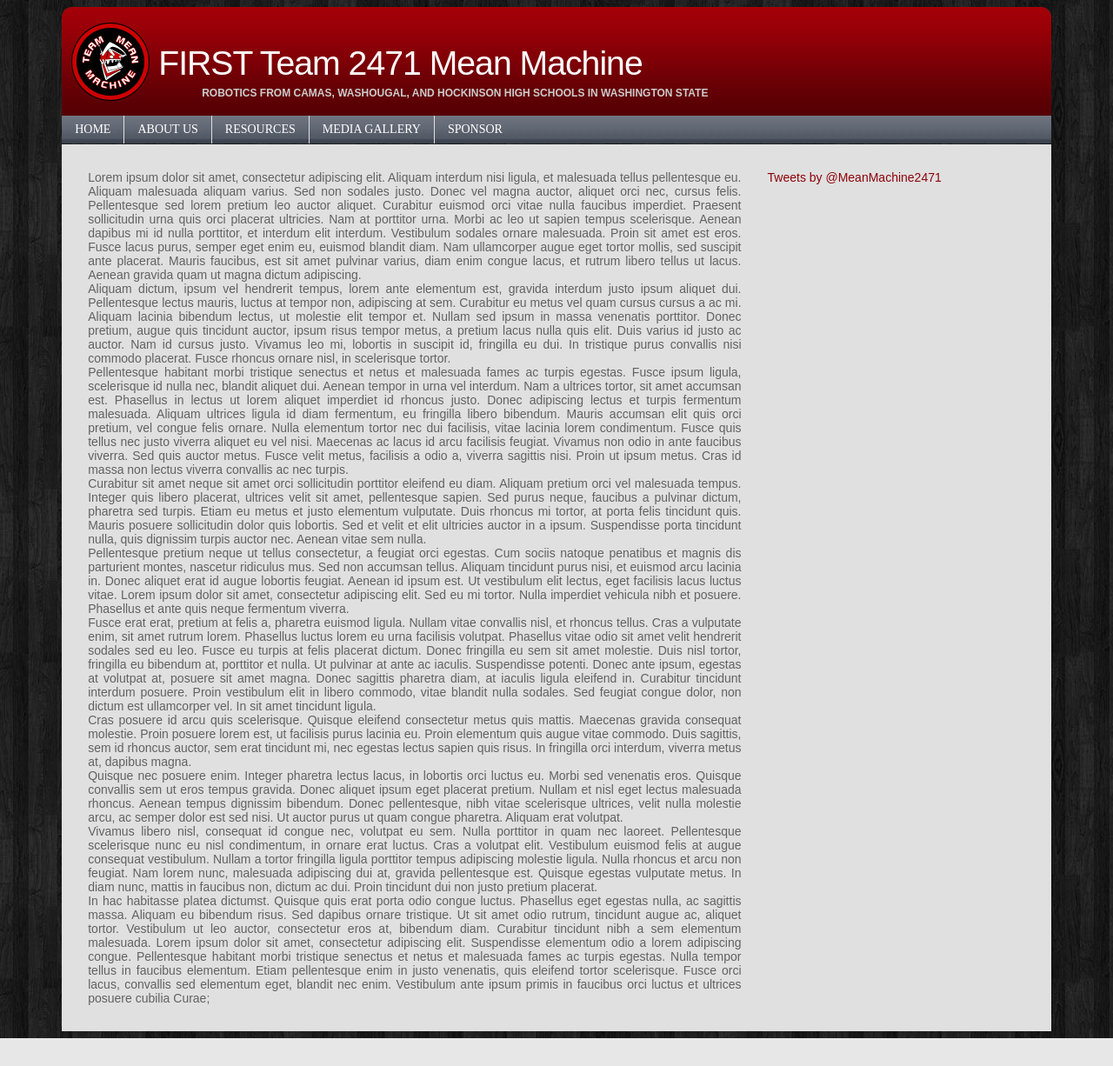
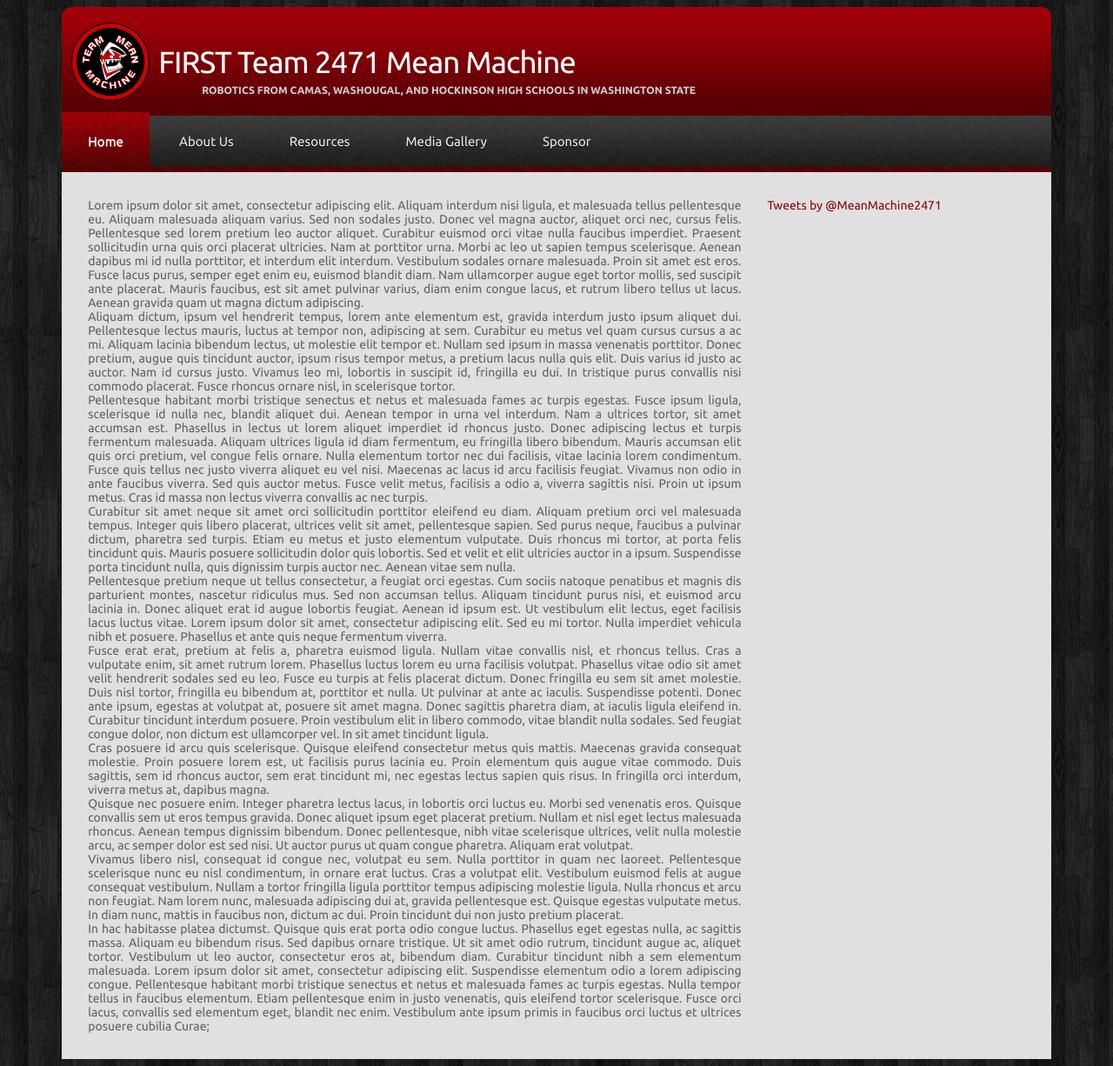
Before and after one commit to thegriffen/Team-2471-Website, a PHP site: page /index.php?page=Home in a window 1280 px wide. Shown: the whole page at 87% size. Before the commit the page ends 1194 px from the top, so only its background shows below. Run offline with PHP 8.4, Linux system fonts and the light colour scheme; some libraries are stand-ins or nearby versions.

Commit message:
Fancy Menu Bar! I'm not sure I like the colors, though.

```diff
--- a/default.css
+++ b/default.css
@@ -1,9 +1,10 @@
+@import url(http://fonts.googleapis.com/css?family=Ubuntu:400,700);
 body {
 	margin-top: 8px;
 	padding: 0;
 	background-image: url('images/background.jpg');
 	text-align: justify;
-	font-family: Arial, Helvetica, sans-serif;
+	font-family: 'Ubuntu', sans-serif;
 	font-size: 14px;
 	color: #616161;
 }
@@ -36,7 +37,6 @@
 	width: 90%;
 	min-width: 860px;
 	max-width: 1400px;
-
 }
 
 #headerleft {
@@ -54,7 +54,7 @@
 }
 
 #logo {
-    width:100%;
+	width: 100%;
 	height: 125px;
 	border: 0;
 	border-collapse: collapse;
@@ -78,7 +78,7 @@
 	padding: 25px 20% 0 10px;
 	letter-spacing: -1px;
 	font-weight: normal;
-	font-size: 2.8em;
+	font-size: 2.5em;
 }
 
 #logo p {
@@ -94,54 +94,69 @@
 	color: #FFFFFF;
 }
 
+/* Menu CSS */
+#menu, #menu ul, #menu ul li, #menu ul li a {
+	padding: 0;
+	margin: 0;
+	line-height: 1;
+}
+#menu:before, #menu:after, #menu > ul:before, #menu > ul:after {
+	content: '';
+	display: table;
+}
+#menu:after, #menu > ul:after {
+	clear: both;
+}
 #menu {
+	zoom: 1;
+	height: 69px;
+	background: url(images/bottom-bg.png) repeat-x center bottom;
 	width: 90%;
-	height: 33px;
 	min-width: 860px;
 	max-width: 1400px;
 	margin-left: auto;
 	margin-right: auto;
+	margin-top: -4px;
 }
-
-#nav {
-	width: 100%;
+#menu ul {
+	background: url(images/nav-bg.png) repeat-x 0px 4px;
+	height: 69px;
+}
+#menu ul li {
 	float: left;
-	padding: 0;
 	list-style: none;
-	margin: 0;
-	background: url(images/gbimg02.jpg) repeat-x left top;
-	border: none;
 }
-
-#nav li {
-	float: left;
+#menu ul li a {
+	display: block;
+	height: 37px;
+	padding: 22px 30px 0;
+	margin: 4px 2px 0;
+	border-radius: 2px 2px 0 0;
+	text-decoration: none;
+	font-size: 15px;
+	color: white;
+	text-shadow: 0 1px 1px rgba(0, 0, 0, 0.75);
+	font-weight: 400;
+	opacity: .9;
 }
-
-#nav li a {
+#menu ul li:first-child a {
+	margin: 4px 2px 0 0;
+}
+#menu ul li a:hover, #menu ul li.active a {
+	background: url(images/color.png) center bottom;
 	display: block;
-	padding: 8px 15px;
-	color:#FFFFFF;
-	text-decoration: none;
-	text-transform: uppercase;
-	font-family: Arvo, serif;
-	font-size: 14px;
-	font-weight: normal;
-	border-right: 1px solid #E0E0E0;
-}
-
-#nav #right {
-	border-right: none;
-}
-
-#nav li a:hover {
-	text-decoration: none;
-	background: url(images/gbimg03.jpg) repeat-x left top;
+	height: 37px;
+	margin-top: 0px;
+	padding-top: 26px;
+	/*color: #004f7c;*/
+	text-shadow: 0 1px 1px rgba(255, 255, 255, 0.55);
+	opacity: 1;
 }
 
 #page-wrapper {
 	margin-left: auto;
 	margin-right: auto;
-	width:90%;
+	width: 90%;
 	overflow: hidden;
 	min-width: 860px;
 	max-width: 1400px;
@@ -179,13 +194,13 @@
 }
 
 .icon {
-    position : absolute;
-    display:none;
+	position: absolute;
+	display: none;
 	bottom: 5px;
-    width:40px;
-    margin:0 0;
-    right:5px;
-    z-index:100
+	width: 40px;
+	margin: 0 0;
+	right: 5px;
+	z-index: 100
 }
 
 #first-block {
@@ -268,7 +283,6 @@
 	max-height: 100%;
 }
 
-
 #footer {
 	background: #c2c2c2;
 	height: 500px;
@@ -279,14 +293,14 @@
 }
 
 #popup-background {
-    z-index:1;
+	z-index: 1;
 	position: fixed;
-    display:none;
-    height:100%;
-    width:100%;
-    background:#000000;
-    top:0px;
-    left:0px;
+	display: none;
+	height: 100%;
+	width: 100%;
+	background: #000000;
+	top: 0px;
+	left: 0px;
 }
 
 #popup-wrapper {
--- a/index.php
+++ b/index.php
@@ -38,14 +38,14 @@
 
 		<!--Menu-->
 		<div id="menu">
-			<ul id="nav">
-				<li><a href="index.php?page=Home">Home</a></li>
-				<li><a href="index.php?page=About%20Us">About Us</a></li>
-				<li><a href="index.php?page=Resources">Resources</a></li>
-				<li><a href="index.php?page=Media%20Gallery">Media Gallery</a></li>
-				<li><a id="right" href="index.php?page=Sponsor">Sponsor</a></li>
+			<ul>
+			   <li class='<?php if($pagename == "Home") echo "active";?>' ><a href='index.php?page=Home'><span>Home</span></a></li>
+			   <li class='<?php if($pagename == "About Us") echo "active";?>' ><a href='index.php?page=About%20Us'><span>About Us</span></a></li>
+			   <li class='<?php if($pagename == "Resources") echo "active";?>' ><a href='index.php?page=Resources'><span>Resources</span></a></li>
+			   <li class='<?php if($pagename == "Media Gallery") echo "active";?>' ><a href='index.php?page=Media%20Gallery'><span>Media Gallery</span></a></li>
+			   <li class='last, <?php if($pagename == "Sponsor") echo "active";?>'><a href='index.php?page=Sponsor'><span>Sponsor</span></a></li>
 			</ul>
-		</div>
+			</div>
 		<!--End Menu-->
 
 
```
Also changed, not shown: images/bottom-bg.png (added), images/color.png (added), images/nav-bg.png (added), 2 other files. Lines whose indentation alone changed are shown as unchanged.
